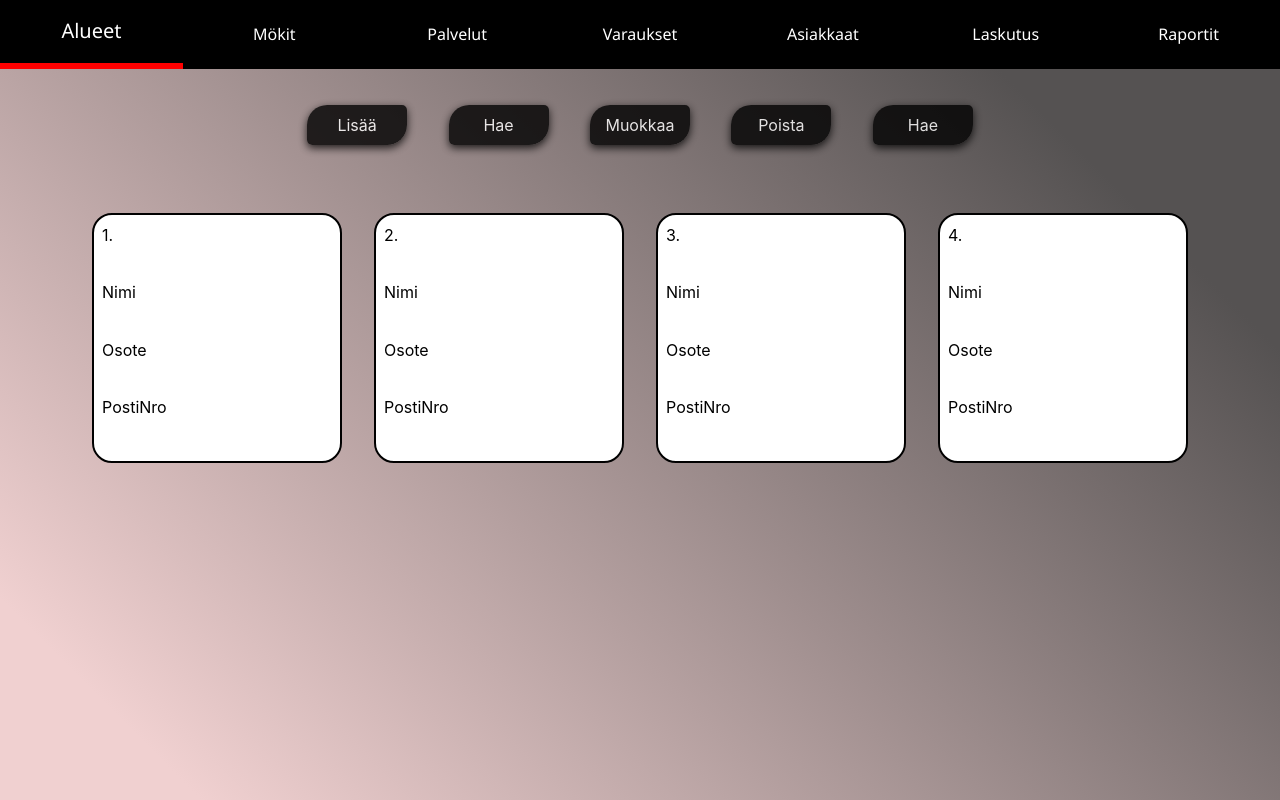
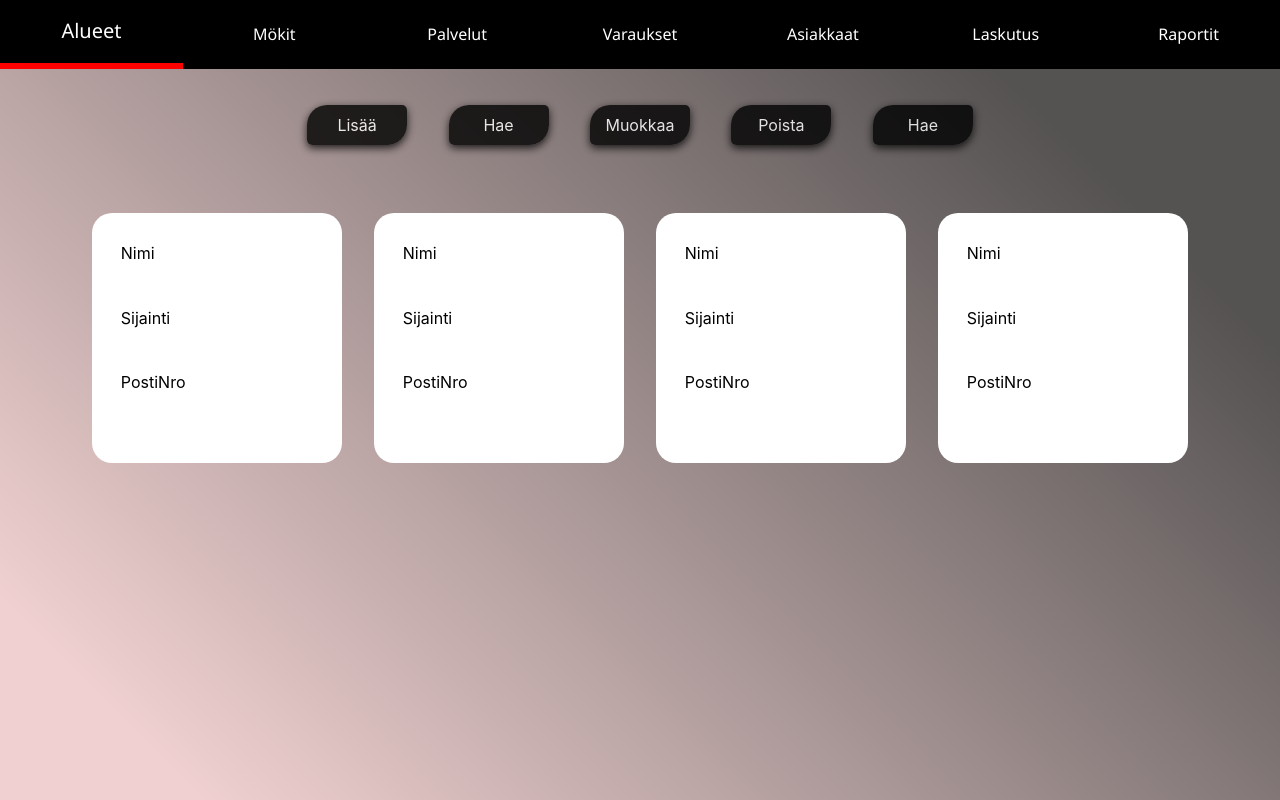
Before and after one commit to egohommeli12345/VillageBase, a React (Vite) app in the folder Frontend/VillageBase_fe/: page /mokit in a window 1280 px wide. Built offline with nearby package versions, Linux system fonts and the light colour scheme.

Commit message:
CottageCards Layot upt pt.1

```diff
--- a/Frontend/VillageBase_fe/src/components/CottageComponents/CottagePage.css
+++ /dev/null
@@ -1,36 +0,0 @@
-* {
-    margin: 0;
-    padding: 0;
-    box-sizing: border-box;
-
-}
-
-.cottage-BG {
-    height: 100%;
-    background-color:transparent;
-    overflow: scroll;
-}
-
-.cottageCards {
-    display: flex;
-    flex-wrap: wrap;
-    justify-content: center;
-    align-items: center;
-    text-align: start;
-    /* background: rgb(5, 6, 45); */
-    padding: 1em;
-
-}
-
-.item {
-    display: grid;
-    margin: 1em;
-    border: 2px solid black;
-    width: 250px;
-    height: 250px;
-    border-radius: 20px;
-    padding: 8px;
-    background: rgb(255, 255, 255);
-    /* background-image: linear-gradient(144deg,#AF40FF, #5B42F3 50%,#00DDEB); */
-
-}
--- /dev/null
+++ b/Frontend/VillageBase_fe/src/components/CottageComponents/CottagePage.module.css
@@ -0,0 +1,65 @@
+* {
+    margin: 0;
+    padding: 0;
+    box-sizing: border-box;
+}
+
+.cottageBG {
+    height: 100%;
+    background-color: transparent;
+    overflow: scroll;
+}
+
+.cottageCardsContainer  {
+    display: flex;
+    flex-wrap: wrap;
+    justify-content: center;
+    align-items: center;
+    text-align: start;
+    padding: 1em;
+}
+
+.item {
+    display: grid;
+    margin: 1em;
+    border: 0px solid #ffffff;
+    width: 250px;
+    height: 250px;
+    border-radius: 20px;
+    padding: 8px;
+    background: rgb(255, 255, 255);
+    position: relative;
+    padding: 1.8rem;
+    transition: .5s ease-out;
+    overflow: visible;
+}
+
+.item:hover {
+    background: #ffffff;
+    border: 2px solid #ffffff;
+    box-shadow: 0 0 10px 0 #000000;
+    transform: scale(1.05);
+    z-index: 1;
+}
+
+.cardButton {
+    transform: translate(-50%, 125%);
+    width: 60%;
+    box-shadow: 0 0 5px 0px #000000;
+    border-radius: 1rem;
+    border: none;
+    background-color: #f80000;
+    color: #fff;
+    font-size: 1rem;
+    padding: .5rem 1rem;
+    position: absolute;
+    left: 50%;
+    bottom: 0;
+    opacity: 0;
+    transition: 0.3s ease-out;
+   }
+
+   .item:hover .cardButton {
+    transform: translate(-50%, 50%);
+    opacity: 1;
+   }
--- a/Frontend/VillageBase_fe/src/components/CottageComponents/CottagePage.tsx
+++ b/Frontend/VillageBase_fe/src/components/CottageComponents/CottagePage.tsx
@@ -1,34 +1,40 @@
-import "./CottagePage.css";
+import styles from "./CottagePage.module.css";
 
 // Fukntion runko
 export default function CottagePage() {
-    return <div className="cottage-BG">
-        <div className="cottageCards">
+    return <div className={styles.cottageBG}>
+        <div className={styles.cottageCardsContainer}>
 
-            <div className="item">1.
-            <div className="name">Nimi</div>
-                <div className="location">Osote</div>
+            <div className={styles.item}>
+                <div>Nimi</div>
+                <div>Sijainti</div>
                 <div className="zip">PostiNro</div>
+                <button className={styles.cardButton}>Lisätietoja</button>
             </div>
 
-            <div className="item">2.
-                <div className="name">Nimi</div>
-                <div className="location">Osote</div>
+            <div className={styles.item}>
+                <div>Nimi</div>
+                <div>Sijainti</div>
                 <div className="zip">PostiNro</div>
+                <button className={styles.cardButton}>Lisätietoja</button>
             </div>
 
-            <div className="item">3.
-                <div className="name">Nimi</div>
-                <div className="location">Osote</div>
+            <div className={styles.item}>
+                <div>Nimi</div>
+                <div>Sijainti</div>
                 <div className="zip">PostiNro</div>
+                <button className={styles.cardButton}>Lisätietoja</button>
             </div>
 
-            <div className="item">4.
-                <div className="name">Nimi</div>
-                <div className="location">Osote</div>
+            <div className={styles.item}>
+                <div>Nimi</div>
+                <div>Sijainti</div>
                 <div className="zip">PostiNro</div>
+                <button className={styles.cardButton}>Lisätietoja</button>
             </div>
 
+
+            {/* lisätään tarpeen mukaan  */}
         </div>
 
     </div>;
```
